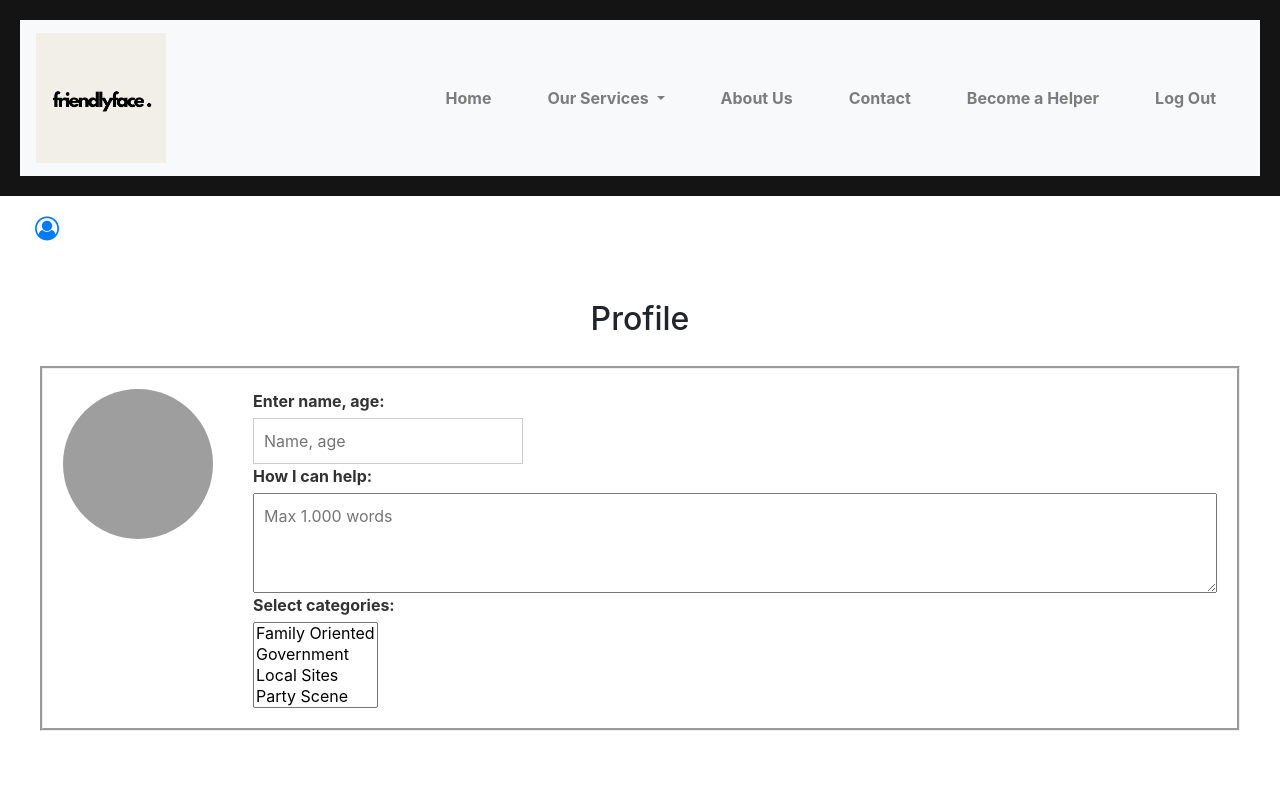
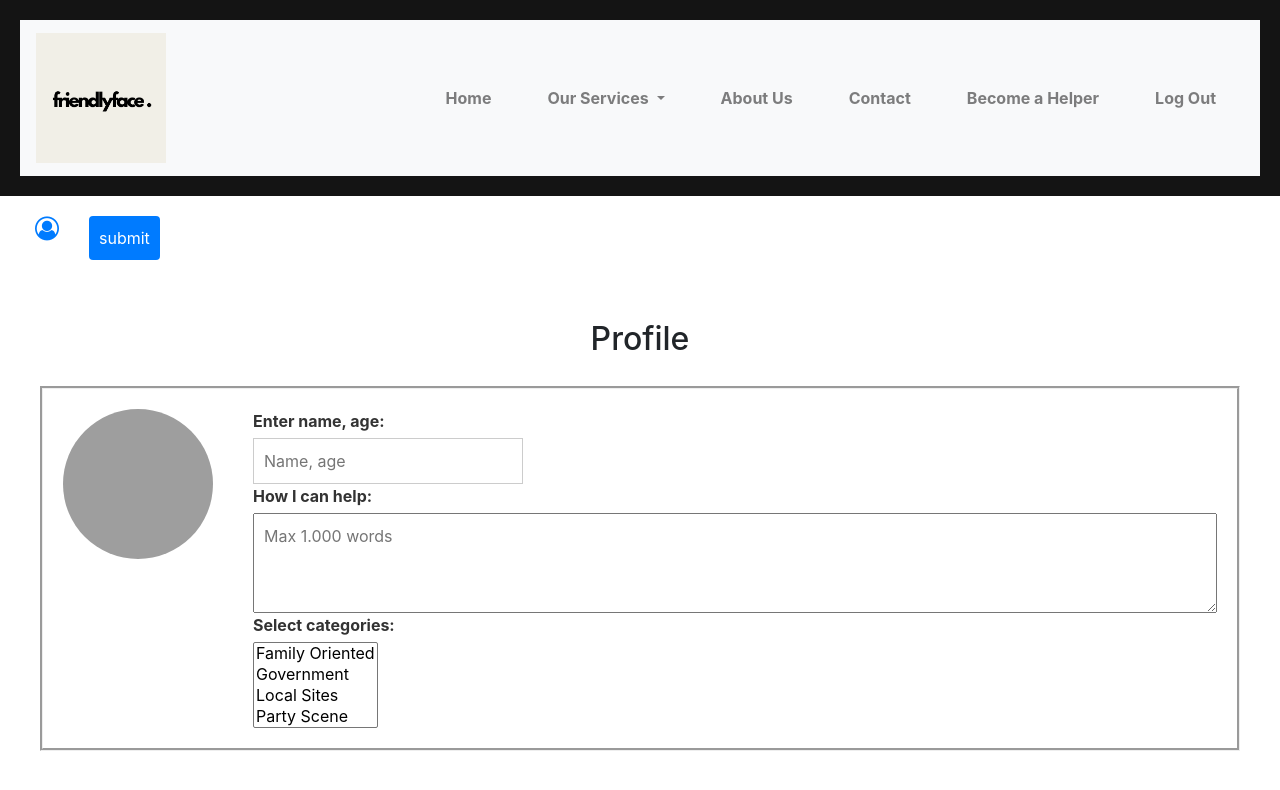
Before and after one commit to scha-ron/friendly-face, a plain HTML site: page edit-profile.html in a window 1280 px wide. Drawn offline with nearby package versions, Linux system fonts and the light colour scheme; grey boxes are pictures that could not be loaded.

Commit message:
button to submit profile

```diff
--- a/edit-profile.html
+++ b/edit-profile.html
@@ -59,8 +59,18 @@
                     <a href="profile.html">
                         <i class="fa fa-user-circle-o" style="font-size:24px"></i>
                    </a>
+                </div>
+
+                <div class="search">
+                    <a href="profile.html">
+                        <button class="submit_button">
+                        submit
+                       </button>
+                    </a>
+                </div>
 
             </div>
+
         </section>
 
         <section id="profile-edit">
--- a/styles_v_3.css
+++ b/styles_v_3.css
@@ -742,6 +742,20 @@ a:hover {
     box-sizing: border-box; /* Includes padding and border in the width */
     resize: vertical; /* Optionally enable vertical resizing */
 }
+ /*button for submitting profile */
+.submit_button {
+    padding: 10px;
+    background-color: #007bff;
+    color: #fff;
+    border: none;
+    border-radius: 4px;
+    cursor: pointer;
+    transition: background-color 0.3s ease;
+  }
+
+.submit_button:hover {
+    background-color: #0056b3;
+  }
 
 /* Styles for Offer Box and Help Box- waiting for services page! */
 .offer-box,
```
